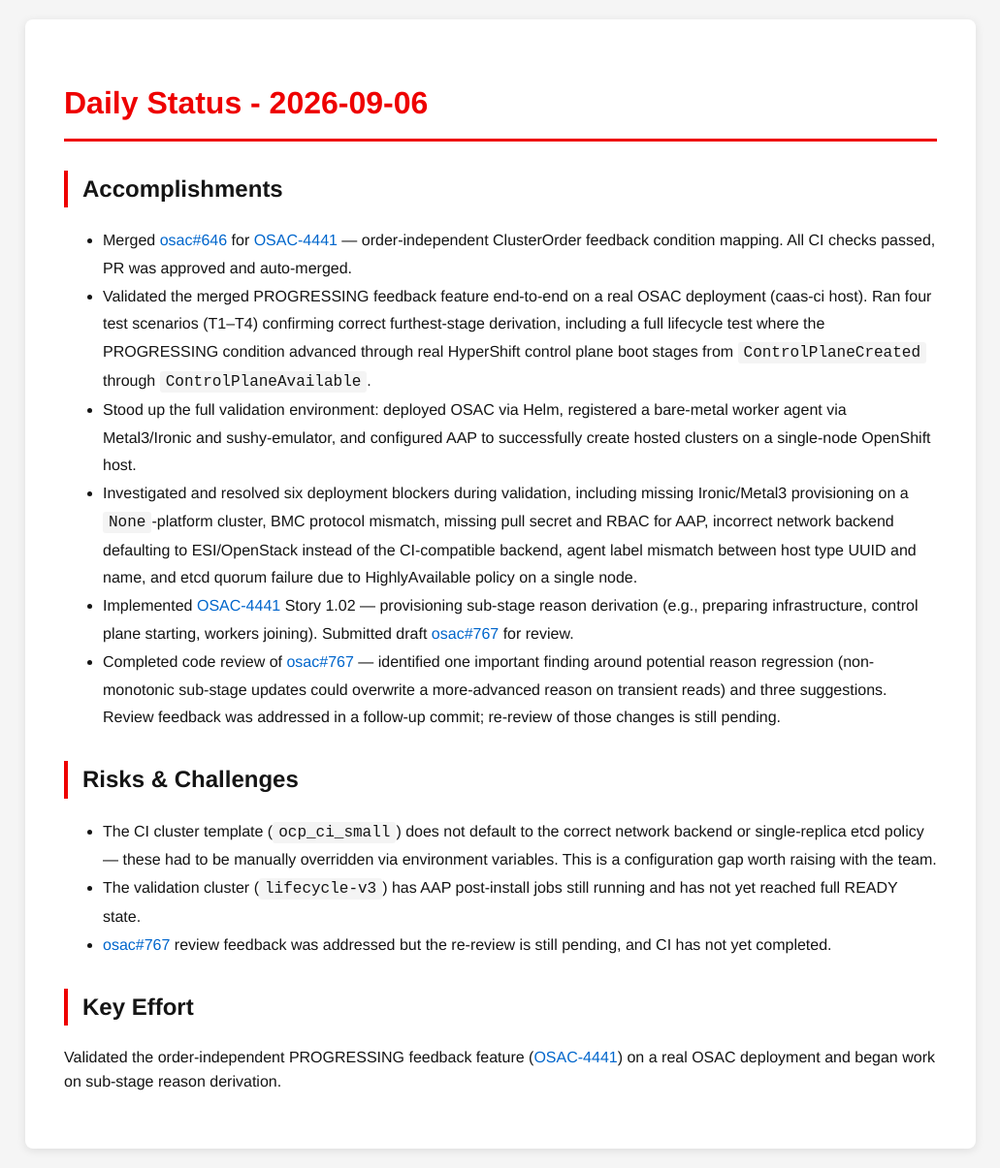
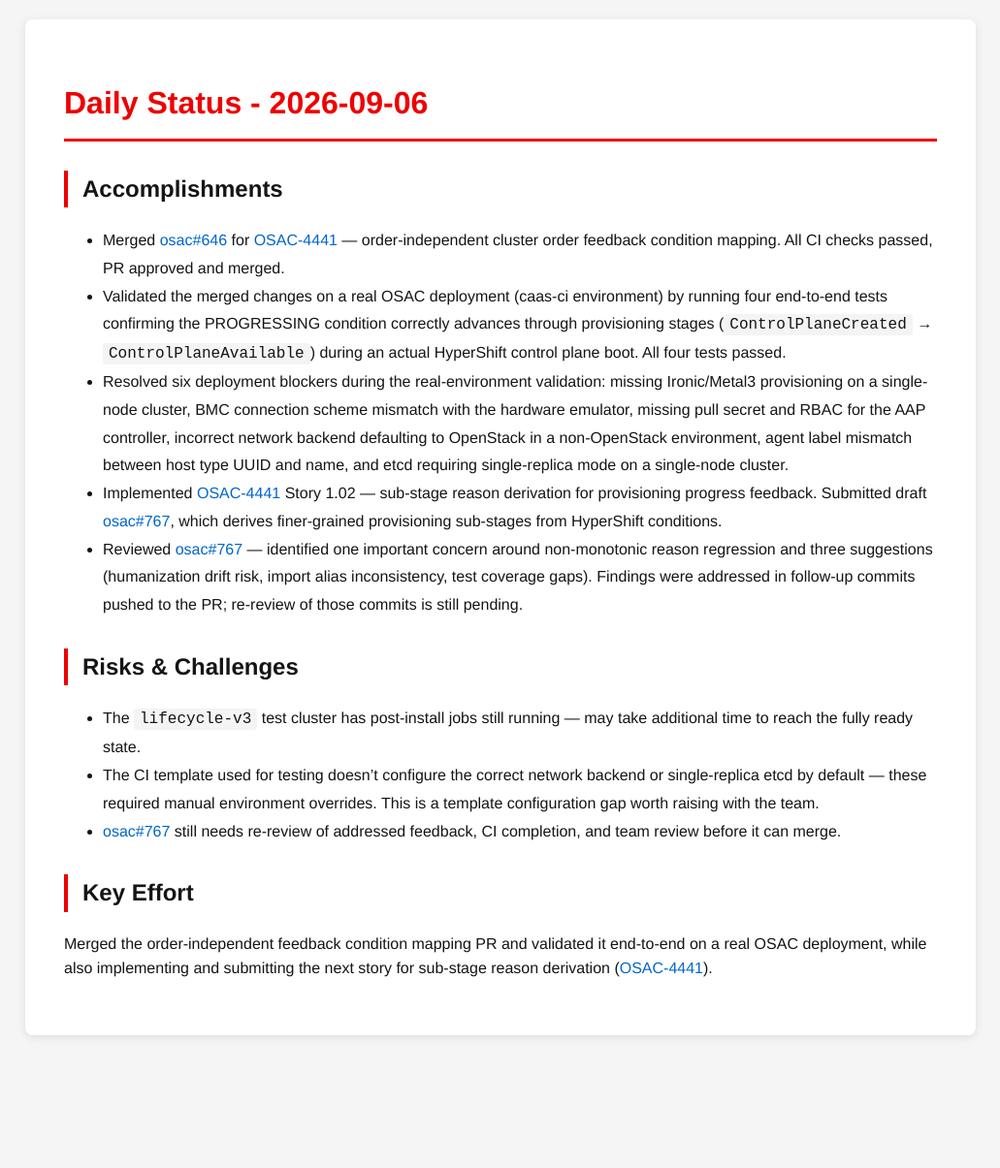
Before and after one commit to tzvatot/daily-status, a Jekyll site: the page built from 2026-09-06.md, in a window 1280 px wide. Shown: the whole page at 97% size, without its empty margins (124-1155 px from the left). Built offline with Jekyll 4.4.1, drawn with Linux system fonts in a browser that asks for light colours; after the commit the page ends 1088 px from its top, so only the background shows below that.

Commit message:
Daily status update - 2026-09-06

```diff
--- a/2026-09-06.md
+++ b/2026-09-06.md
@@ -7,20 +7,16 @@
 # Daily Status - 2026-09-06
 
 ## Accomplishments
-
-- Merged [osac#646](https://github.com/osac-project/osac/pull/646) for [OSAC-4441](https://redhat.atlassian.net/browse/OSAC-4441) — order-independent ClusterOrder feedback condition mapping. All CI checks passed, PR was approved and auto-merged.
-- Validated the merged PROGRESSING feedback feature end-to-end on a real OSAC deployment (caas-ci host). Ran four test scenarios (T1–T4) confirming correct furthest-stage derivation, including a full lifecycle test where the PROGRESSING condition advanced through real HyperShift control plane boot stages from `ControlPlaneCreated` through `ControlPlaneAvailable`.
-- Stood up the full validation environment: deployed OSAC via Helm, registered a bare-metal worker agent via Metal3/Ironic and sushy-emulator, and configured AAP to successfully create hosted clusters on a single-node OpenShift host.
-- Investigated and resolved six deployment blockers during validation, including missing Ironic/Metal3 provisioning on a `None`-platform cluster, BMC protocol mismatch, missing pull secret and RBAC for AAP, incorrect network backend defaulting to ESI/OpenStack instead of the CI-compatible backend, agent label mismatch between host type UUID and name, and etcd quorum failure due to HighlyAvailable policy on a single node.
-- Implemented [OSAC-4441](https://redhat.atlassian.net/browse/OSAC-4441) Story 1.02 — provisioning sub-stage reason derivation (e.g., preparing infrastructure, control plane starting, workers joining). Submitted draft [osac#767](https://github.com/osac-project/osac/pull/767) for review.
-- Completed code review of [osac#767](https://github.com/osac-project/osac/pull/767) — identified one important finding around potential reason regression (non-monotonic sub-stage updates could overwrite a more-advanced reason on transient reads) and three suggestions. Review feedback was addressed in a follow-up commit; re-review of those changes is still pending.
+- Merged [osac#646](https://github.com/osac-project/osac/pull/646) for [OSAC-4441](https://redhat.atlassian.net/browse/OSAC-4441) — order-independent cluster order feedback condition mapping. All CI checks passed, PR approved and merged.
+- Validated the merged changes on a real OSAC deployment (caas-ci environment) by running four end-to-end tests confirming the PROGRESSING condition correctly advances through provisioning stages (`ControlPlaneCreated` → `ControlPlaneAvailable`) during an actual HyperShift control plane boot. All four tests passed.
+- Resolved six deployment blockers during the real-environment validation: missing Ironic/Metal3 provisioning on a single-node cluster, BMC connection scheme mismatch with the hardware emulator, missing pull secret and RBAC for the AAP controller, incorrect network backend defaulting to OpenStack in a non-OpenStack environment, agent label mismatch between host type UUID and name, and etcd requiring single-replica mode on a single-node cluster.
+- Implemented [OSAC-4441](https://redhat.atlassian.net/browse/OSAC-4441) Story 1.02 — sub-stage reason derivation for provisioning progress feedback. Submitted draft [osac#767](https://github.com/osac-project/osac/pull/767), which derives finer-grained provisioning sub-stages from HyperShift conditions.
+- Reviewed [osac#767](https://github.com/osac-project/osac/pull/767) — identified one important concern around non-monotonic reason regression and three suggestions (humanization drift risk, import alias inconsistency, test coverage gaps). Findings were addressed in follow-up commits pushed to the PR; re-review of those commits is still pending.
 
 ## Risks & Challenges
-
-- The CI cluster template (`ocp_ci_small`) does not default to the correct network backend or single-replica etcd policy — these had to be manually overridden via environment variables. This is a configuration gap worth raising with the team.
-- The validation cluster (`lifecycle-v3`) has AAP post-install jobs still running and has not yet reached full READY state.
-- [osac#767](https://github.com/osac-project/osac/pull/767) review feedback was addressed but the re-review is still pending, and CI has not yet completed.
+- The `lifecycle-v3` test cluster has post-install jobs still running — may take additional time to reach the fully ready state.
+- The CI template used for testing doesn't configure the correct network backend or single-replica etcd by default — these required manual environment overrides. This is a template configuration gap worth raising with the team.
+- [osac#767](https://github.com/osac-project/osac/pull/767) still needs re-review of addressed feedback, CI completion, and team review before it can merge.
 
 ## Key Effort
-
-Validated the order-independent PROGRESSING feedback feature ([OSAC-4441](https://redhat.atlassian.net/browse/OSAC-4441)) on a real OSAC deployment and began work on sub-stage reason derivation.
+Merged the order-independent feedback condition mapping PR and validated it end-to-end on a real OSAC deployment, while also implementing and submitting the next story for sub-stage reason derivation ([OSAC-4441](https://redhat.atlassian.net/browse/OSAC-4441)).
```
